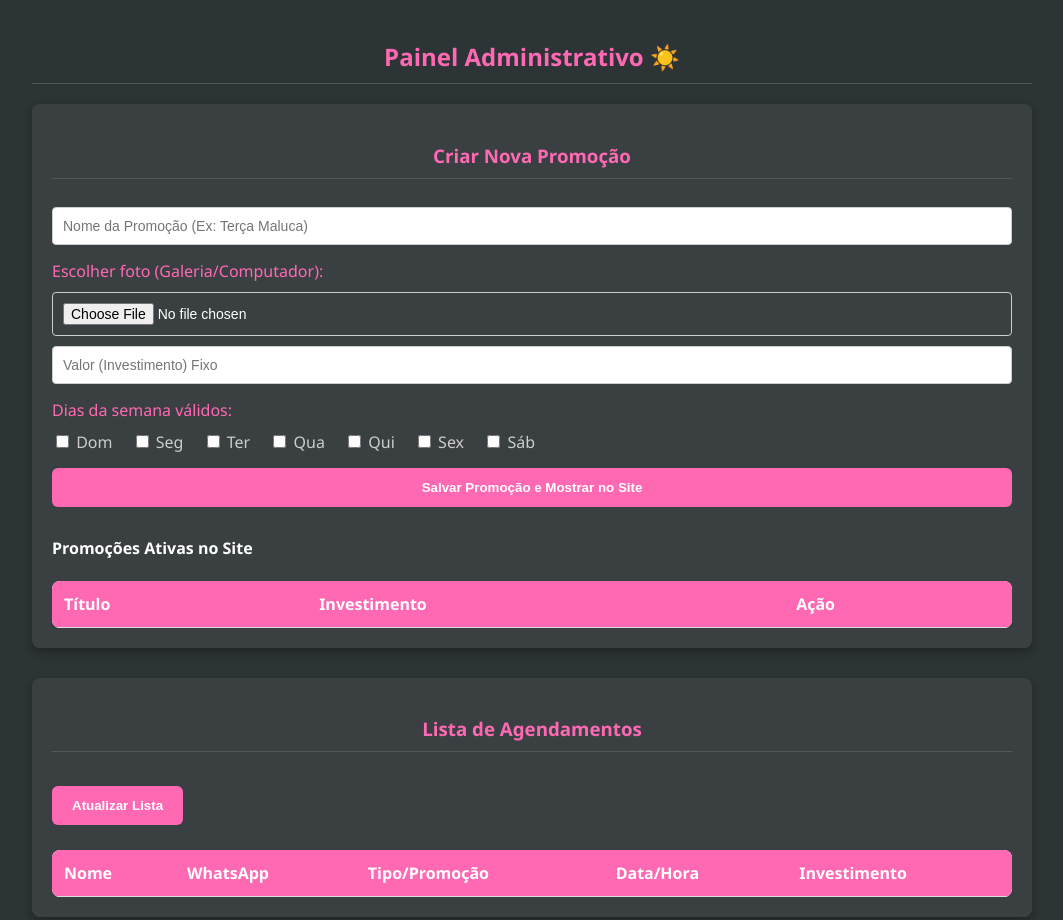
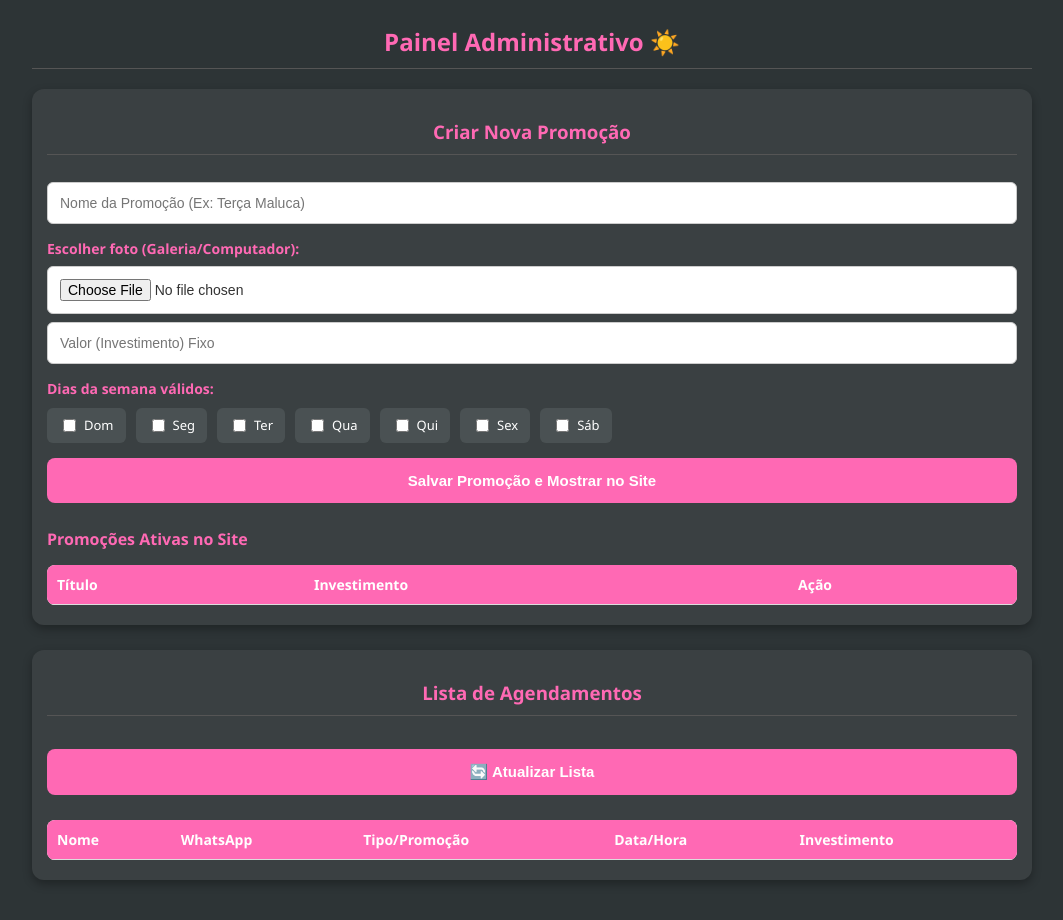
Before and after one commit to kauanbg/sistema-bronze, a website: page pauluzzi.html in a window 1280 px wide. Shown: the whole page, without its empty margins (108-1171 px from the left). Drawn offline with Linux system fonts and the light colour scheme; no server answers.

Commit message:
pauluzzi.html

```diff
--- a/pauluzzi.html
+++ b/pauluzzi.html
@@ -2,20 +2,34 @@
 <html lang="pt-BR">
 <head>
     <meta charset="UTF-8">
+    <meta name="viewport" content="width=device-width, initial-scale=1.0">
     <title>Administração - Pauluzzi</title>
     <style>
-        body { font-family: 'Segoe UI', sans-serif; background: #2d3436; color: white; padding: 20px; margin: 0;}
+        * { box-sizing: border-box; }
+        body { font-family: 'Segoe UI', sans-serif; background: #2d3436; color: white; padding: 15px; margin: 0; }
         .container { max-width: 1000px; margin: 0 auto; }
-        h2, h3 { color: #ff69b4; text-align: center; border-bottom: 1px solid #555; padding-bottom: 10px;}
-        .card-admin { background: #3a4042; padding: 20px; border-radius: 8px; margin-bottom: 30px; box-shadow: 0 4px 10px rgba(0,0,0,0.3); }
-        table { width: 100%; border-collapse: collapse; margin-top: 10px; background: white; color: #333; border-radius: 8px; overflow: hidden; }
-        th, td { padding: 12px; border-bottom: 1px solid #ddd; text-align: left; }
+        h2, h3 { color: #ff69b4; text-align: center; border-bottom: 1px solid #555; padding-bottom: 10px; margin-top: 10px; }
+        .card-admin { background: #3a4042; padding: 20px 15px; border-radius: 12px; margin-bottom: 25px; box-shadow: 0 4px 10px rgba(0,0,0,0.3); }
+
+        .tabela-responsive { width: 100%; overflow-x: auto; margin-top: 15px; -webkit-overflow-scrolling: touch; }
+        table { width: 100%; border-collapse: collapse; background: white; color: #333; border-radius: 8px; overflow: hidden; min-width: 500px; }
+        th, td { padding: 10px; border-bottom: 1px solid #ddd; text-align: left; font-size: 14px; }
         th { background: #ff69b4; color: white; font-weight: bold; }
-        input[type="text"], input[type="number"], input[type="file"] { padding: 10px; width: 100%; margin-top: 10px; box-sizing: border-box; border-radius: 4px; border: 1px solid #ccc; font-size: 14px;}
-        button { padding: 12px 20px; margin-top: 15px; background: #ff69b4; color: white; border: none; border-radius: 6px; font-weight: bold; cursor: pointer; transition: 0.3s;}
+
+        input[type="text"], input[type="number"], input[type="file"] { padding: 12px; width: 100%; margin-top: 8px; border-radius: 6px; border: 1px solid #ccc; font-size: 14px; background: #fff; color: #333; }
+        button { padding: 14px 20px; margin-top: 15px; background: #ff69b4; color: white; border: none; border-radius: 8px; font-weight: bold; font-size: 15px; cursor: pointer; transition: 0.3s; }
         button:hover { background: #ff1493; }
-        .btn-apagar { background: #ff4757; padding: 6px 12px; font-size: 12px; }
-        .dias-checkbox label { display: inline-block; margin-right: 15px; margin-top: 10px; color: #ccc;}
+        .btn-apagar { background: #ff4757; padding: 6px 12px; font-size: 12px; margin-top: 0; }
+
+        .dias-checkbox { display: flex; flex-wrap: wrap; gap: 10px; margin-top: 10px; }
+        .dias-checkbox label { background: #4a5153; padding: 8px 12px; border-radius: 6px; font-size: 13px; color: #fff; cursor: pointer; display: flex; align-items: center; gap: 5px; }
+
+        @media (max-width: 600px) {
+            body { padding: 10px; }
+            .card-admin { padding: 15px 10px; }
+            h2 { font-size: 20px; }
+            h3 { font-size: 18px; }
+        }
     </style>
 </head>
 <body>
@@ -28,12 +42,12 @@
             <form id="formPromo">
                 <input type="text" id="tituloPromo" placeholder="Nome da Promoção (Ex: Terça Maluca)" required>
 
-                <label style="margin-top: 15px; display:block; color:#ff69b4;">Escolher foto (Galeria/Computador):</label>
+                <label style="margin-top: 15px; display:block; color:#ff69b4; font-size: 14px; font-weight: bold;">Escolher foto (Galeria/Computador):</label>
                 <input type="file" id="fotoArquivo" accept="image/*" required>
 
                 <input type="number" id="precoPromo" placeholder="Valor (Investimento) Fixo" required>
 
-                <p style="margin-bottom: 0; color: #ff69b4; margin-top: 15px;">Dias da semana válidos:</p>
+                <p style="margin-bottom: 5px; color: #ff69b4; margin-top: 15px; font-size: 14px; font-weight: bold;">Dias da semana válidos:</p>
                 <div class="dias-checkbox">
                     <label><input type="checkbox" name="dias" value="0" data-nome="Dom"> Dom</label>
                     <label><input type="checkbox" name="dias" value="1" data-nome="Seg"> Seg</label>
@@ -47,16 +61,19 @@
                 <button type="submit" style="width: 100%;">Salvar Promoção e Mostrar no Site</button>
             </form>
 
-            <h4 style="margin-top: 30px;">Promoções Ativas no Site</h4>
+            <h4 style="margin-top: 25px; color: #ff69b4; margin-bottom: 5px;">Promoções Ativas no Site</h4>
+            <div class="tabela-responsive">
                 <table>
                     <thead><tr><th>Título</th><th>Investimento</th><th>Ação</th></tr></thead>
                     <tbody id="tabelaPromos"></tbody>
                 </table>
             </div>
+        </div>
 
         <div class="card-admin">
             <h3>Lista de Agendamentos</h3>
-            <button onclick="carregarAgendamentos()" style="margin-bottom: 15px;">Atualizar Lista</button>
+            <button onclick="carregarAgendamentos()" style="margin-bottom: 10px; width: 100%;">🔄 Atualizar Lista</button>
+            <div class="tabela-responsive">
                 <table>
                     <thead>
                         <tr>
@@ -69,6 +86,7 @@
                     </thead>
                     <tbody id="tabelaAgendamentos"></tbody>
                 </table>
+            </div>
         </div>
     </div>
 
@@ -173,11 +191,10 @@
                     <td>${item.telefone}</td>
                     <td>${item.tipo}</td>
                     <td>${item.data.split('-').reverse().join('/')} às ${item.hora}</td>
-                    <td style="color: green;">R$ ${item.valor}</td>
+                    <td style="color: green; font-weight: bold;">R$ ${item.valor}</td>
                 </tr>`;
             });
         }
     </script>
 </body>
 </html>
-</html>
```
Lines whose indentation alone changed are shown as unchanged.
